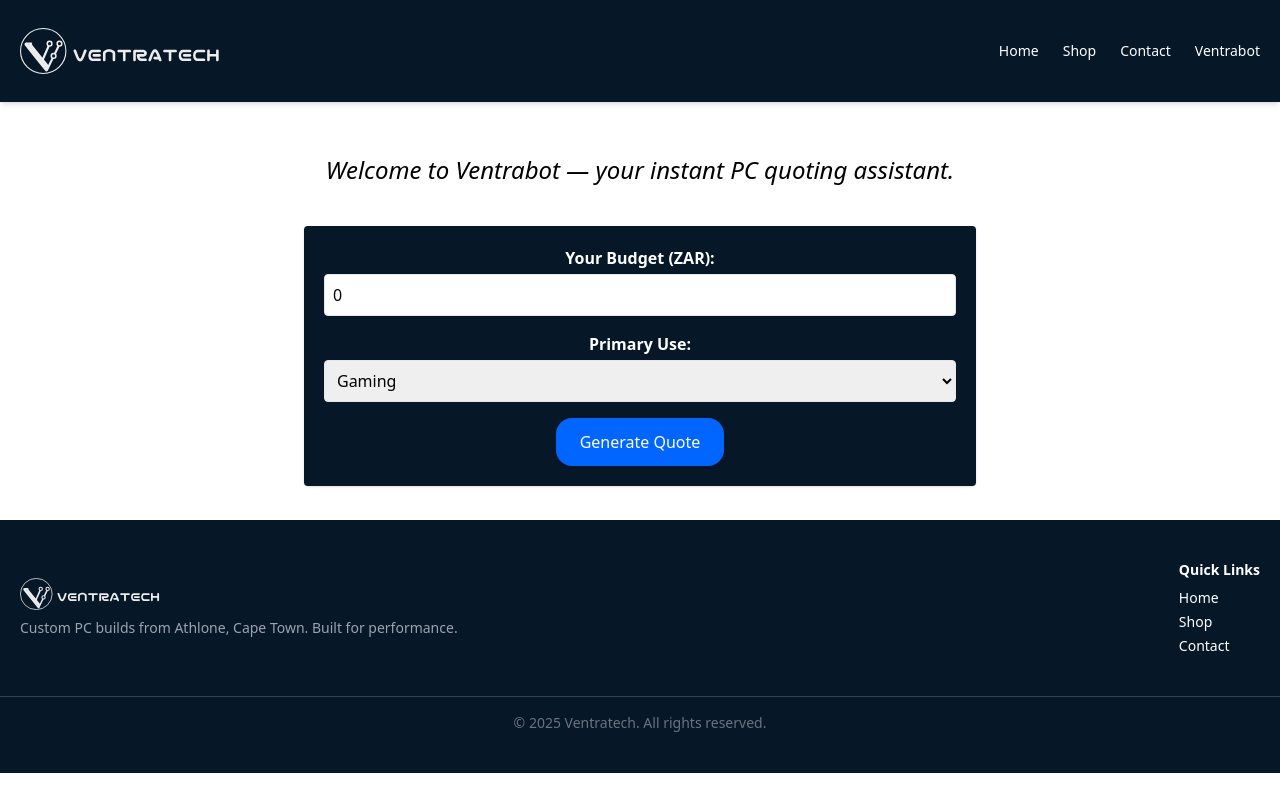
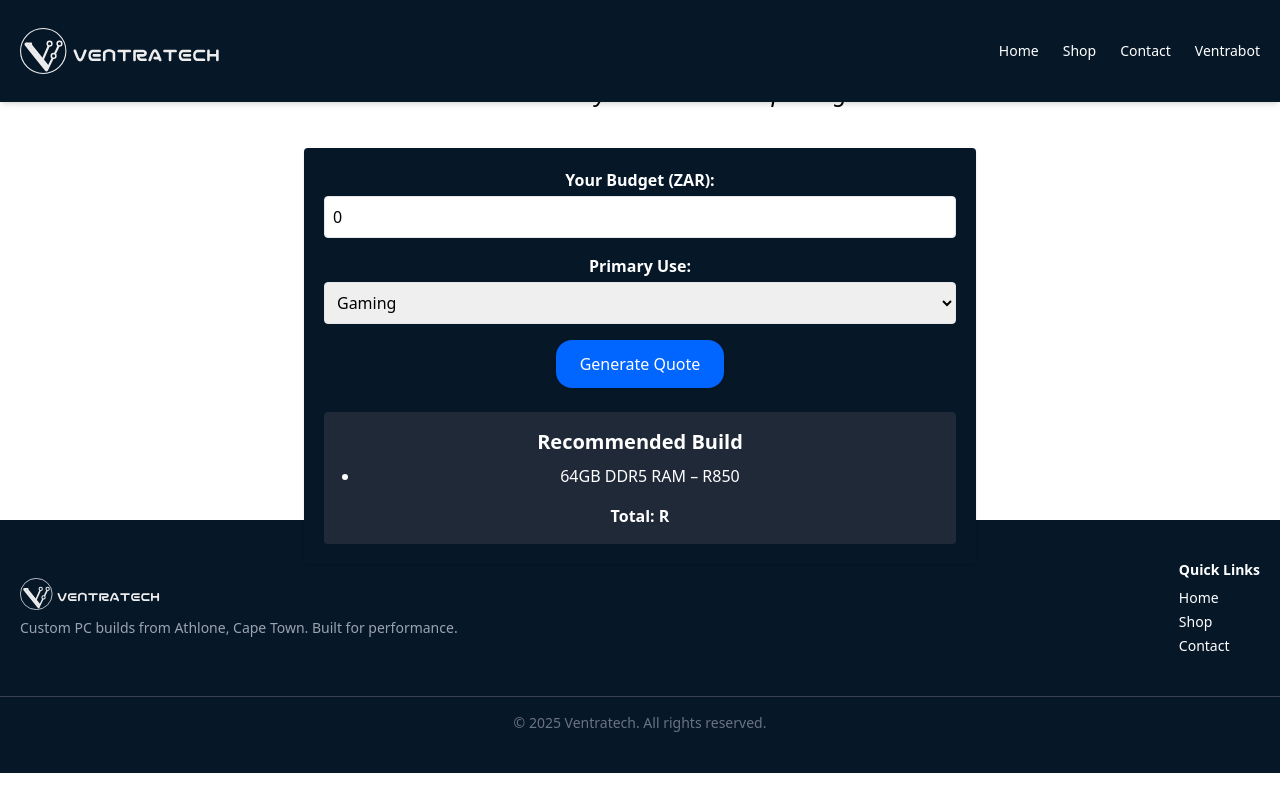
Before and after one commit to Ventratech/ventratech, a Next.js app: page /quote in a window 1280 px wide. Built offline with nearby package versions, Linux system fonts and the light colour scheme.

Commit message:
fix(design): design changes and error handling

```diff
--- a/src/app/quote/components/QuoteForm.tsx
+++ b/src/app/quote/components/QuoteForm.tsx
@@ -1,16 +1,17 @@
 'use client';
 
+import { QuoteStates } from '@/modules/states';
+import { useEffect, useState } from 'react';
 import Button from '@/stories/Button';
-import { useEffect, useState } from 'react';
 
 export default function QuotePage() {
 	const [accessGranted, setAccessGranted] = useState(false);
 	const [inputPassword, setInputPassword] = useState('');
 	const [errorMessage, setErrorMessage] = useState('');
-	const [quote, setQuote] = useState<any>({
+	const [quote, setQuote] = useState<QuoteStates>({
 		budget: 0,
 		useCase: 'gaming',
-		result: null,
+		result: [],
 		loading: false,
 	});
 
@@ -130,9 +131,7 @@
 								<ul className='ml-5 list-disc'>
 									<li>64GB DDR5 RAM – R850</li>
 								</ul>
-								<p className='mt-4 font-semibold'>
-									Total: R{quote.result.total}
-								</p>
+								<p className='mt-4 font-semibold'>Total: R{quote.result}</p>
 							</div>
 						)}
 					</form>
--- a/src/modules/states.ts
+++ b/src/modules/states.ts
@@ -12,3 +12,10 @@
 	loading: boolean;
 	error?: unknown;
 };
+
+export type QuoteStates = {
+	budget: number;
+	useCase: string;
+	result: [];
+	loading: boolean;
+};
```
